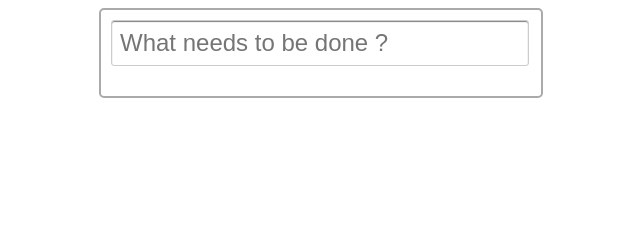
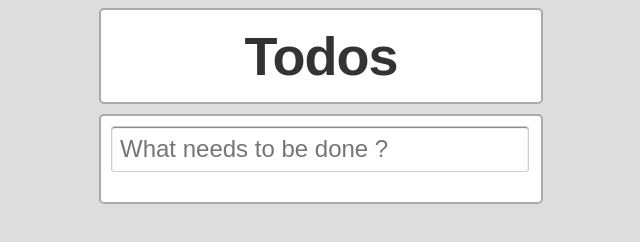
Before and after one commit to Amal-Abdelhamed/To-Do-List, a plain HTML site: page index.html in a window 1280 px wide. Shown: the whole page, without its empty margins (319-959 px from the left). Drawn offline with Linux system fonts and the light colour scheme.

Commit message:
add header

```diff
--- a/index.html
+++ b/index.html
@@ -8,6 +8,9 @@
     <link rel="stylesheet" href="main.css" />
   </head>
   <body>
+    <header >
+      <h1> Todos</h1>
+     </header>
     <div class="container">
       <div class="form">
         <input type="text" class="input" placeholder="What needs to be done ?"/>
--- a/main.css
+++ b/main.css
@@ -1,5 +1,6 @@
 body {
     font-family: Arial, Helvetica, sans-serif;
+    background-color: #dddddd;
   }
   .container {
     width: 500px;
@@ -132,3 +133,19 @@ body {
 .none {
   display: none;
 }
+header {
+  width: 440px;
+  margin: 0 auto 10px;
+  padding: 10px 0;
+  background-color: #fff;
+  border: 2px solid #aaa;
+  border-radius: 5px;
+}
+header h1 {
+  text-align: center;
+  padding: 5px 0;
+  margin: 0;
+  font-size: 54px;
+  color: #333;
+  letter-spacing: -1px;
+}
```
